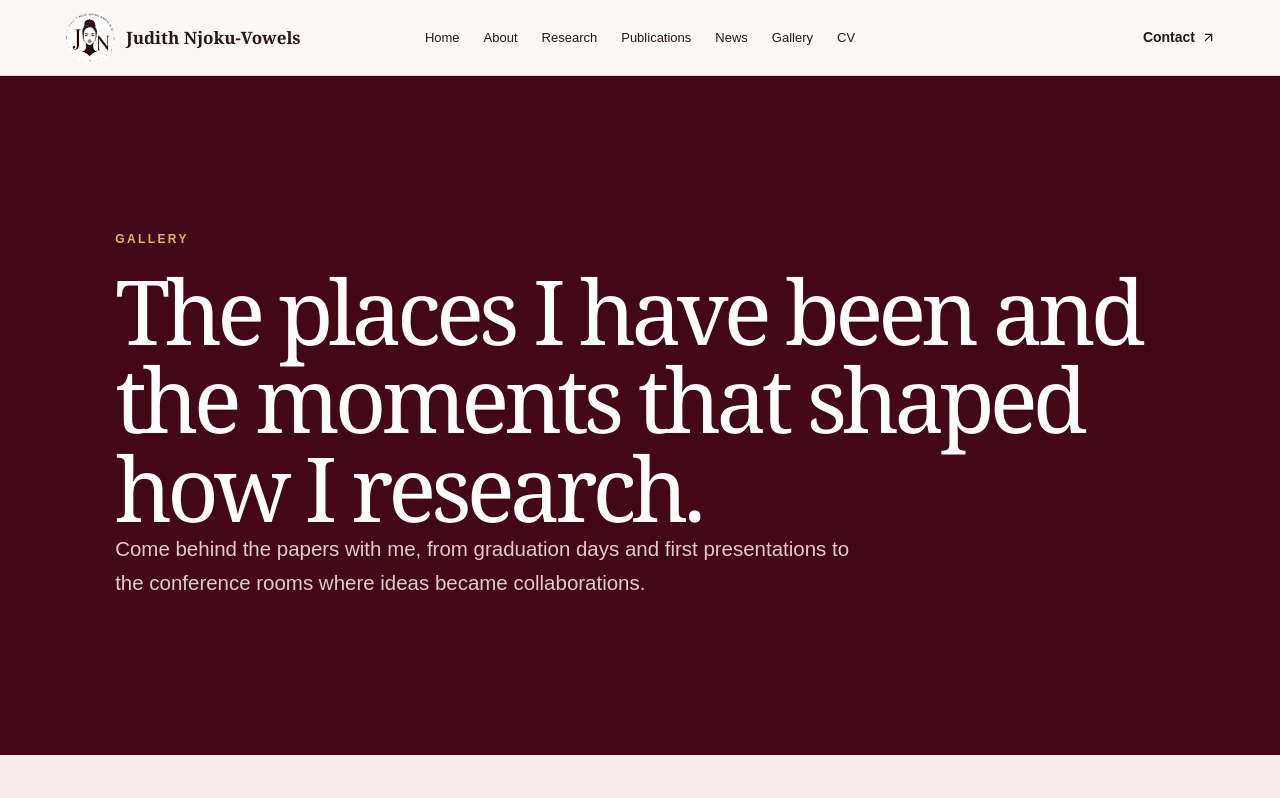
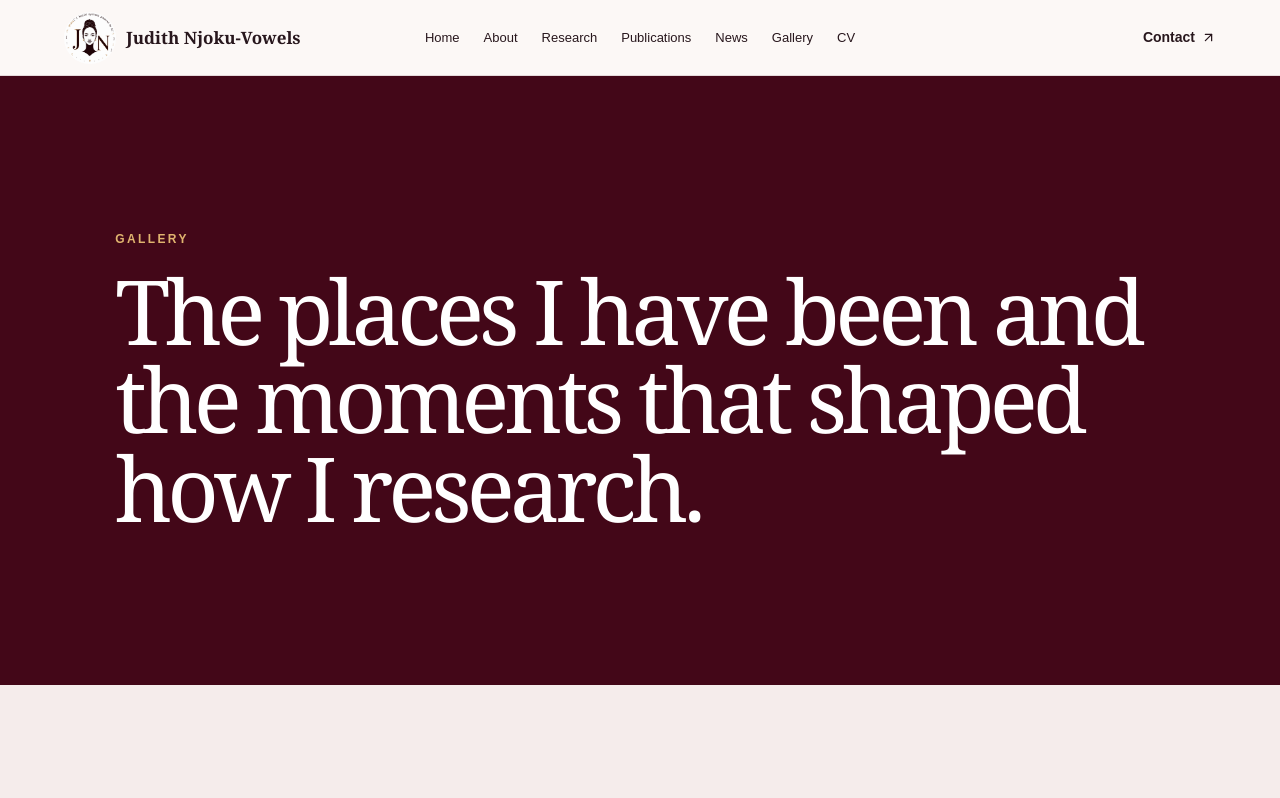
Before and after one commit to Judith989/judith-website-2026, a Next.js app: page /gallery in a window 1280 px wide. Shown: the top 798 px of the page. Built offline with nearby package versions, Linux system fonts and the light colour scheme; no server answers.

Commit message:
Remove gallery page filler text

```diff
--- a/app/gallery/page.tsx
+++ b/app/gallery/page.tsx
@@ -98,7 +98,7 @@ function GalleryDetail({ text }: { text: string }) {
 export default function GalleryPage() {
   return (
     <main>
-      <PageHero label="Gallery" title="The places I have been and the moments that shaped how I research." text="Come behind the papers with me, from graduation days and first presentations to the conference rooms where ideas became collaborations." />
+      <PageHero label="Gallery" title="The places I have been and the moments that shaped how I research." />
       <section className="page-section gallery-highlight-grid">
         <article className="gallery-highlight-card"><div className="featured-story-copy"><p className="kicker">June 17, 2026, virtual presentation</p><h2>PANDA at the ASCE International Conference on Computing in Civil Engineering</h2><p>I presented PANDA virtually during i3CE 2026, hosted at Songdo Convensia in Songdo, Incheon, South Korea. The presentation demonstrated how a lightweight forecasting model and a Cesium digital twin can turn limited parking data into multi-horizon occupancy and turnover predictions that operators can inspect spatially.</p></div><PhotoStoryCarousel images={pandaPresentation} label="PANDA presentation" /></article>
         <article className="gallery-highlight-card"><div className="featured-story-copy"><p className="kicker">June 3 to 7, 2026, Denver, Colorado</p><h2>OmniRestore at the IEEE/CVF Conference on Computer Vision and Pattern Recognition Workshops</h2><p>I presented OmniRestore, coauthored with Dr. Diksha Shukla, at the Colorado Convention Center. The work introduces a lightweight, weather-aware framework for restoring visual information degraded by rain, snow, fog, low light, and composite conditions. Presenting it at CVPR brought this research into conversation with the international computer vision community and marked an important expansion of my work into robust autonomous perception.</p></div><PhotoStoryCarousel images={cvprPresentation} label="OmniRestore at CVPR" /></article>
```
